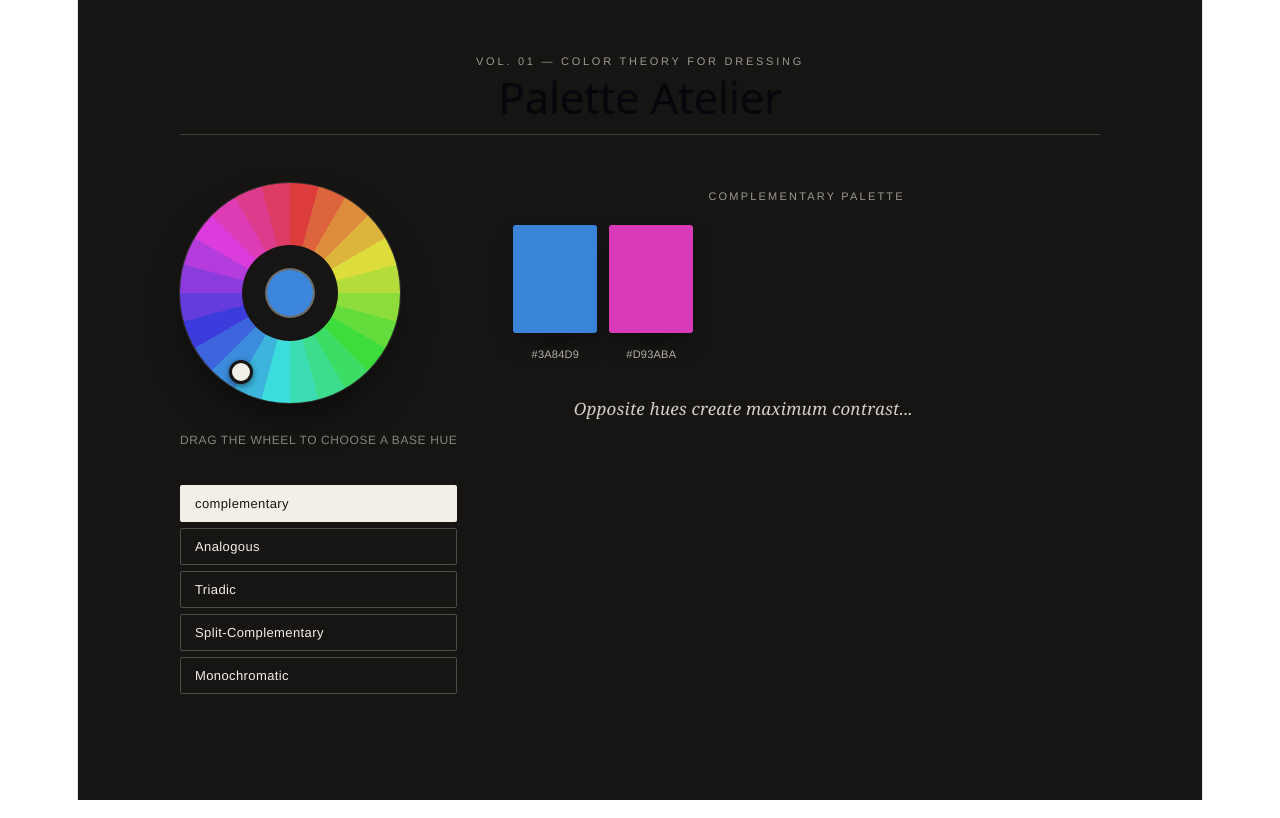
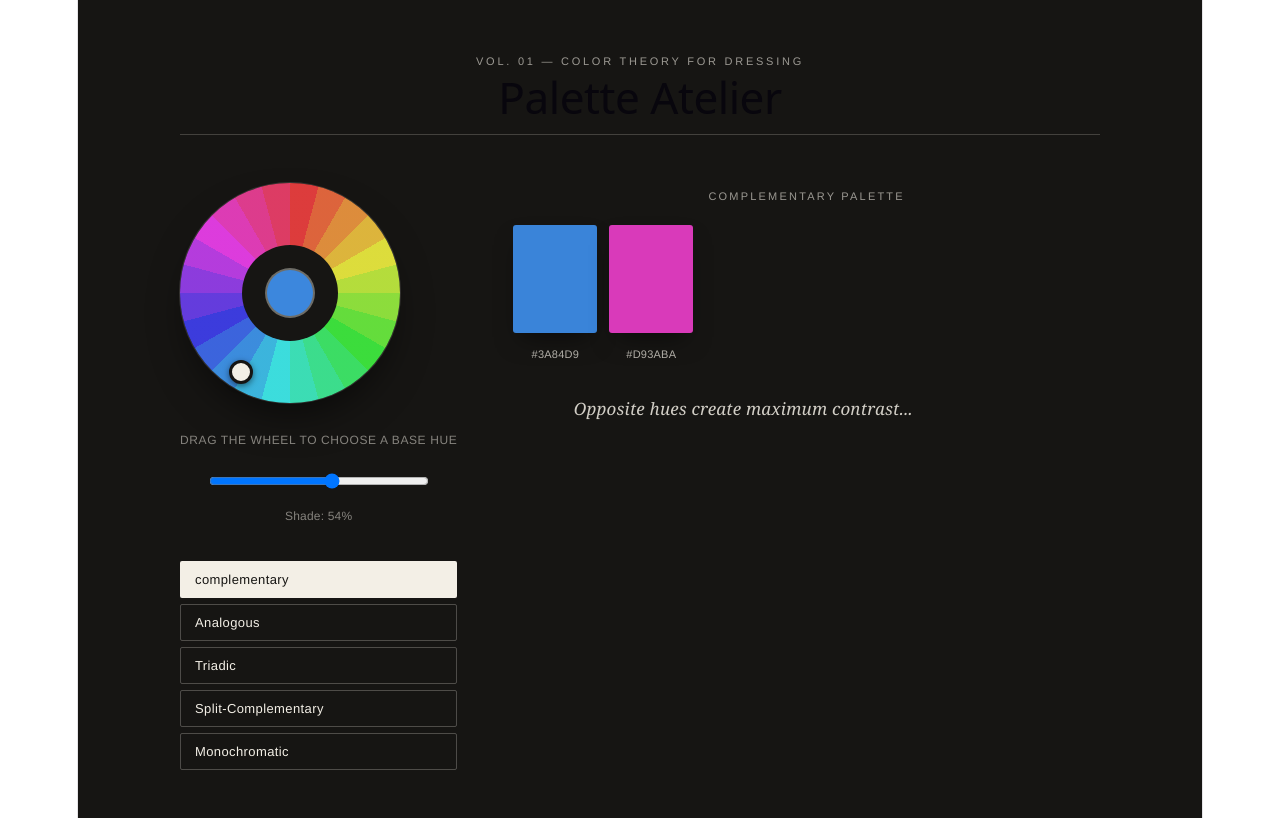
Before and after one commit to JaCrawford92/fashion-palette, a React (Vite) app: page / in a window 1280 px wide. Built offline with nearby package versions, Linux system fonts and the light colour scheme.

Commit message:
fixed swatches that broke from adding shade

```diff
--- a/src/App.jsx
+++ b/src/App.jsx
@@ -43,7 +43,7 @@ const HARMONIES = {
   },
 };
 
-function buildPalette(hue, harmonyKey) {
+function buildPalette(hue, harmonyKey, lightness) {
   const cfg = HARMONIES[harmonyKey];
   const hues = cfg.hues(hue).map(normalize);
   return hues.map((h, i) => ({
@@ -51,7 +51,7 @@ function buildPalette(hue, harmonyKey) {
     hex: hslToHex(
       h,
       harmonyKey === "monochrome" ? 55 : 68,
-      harmonyKey === "monochrome" ? 22 + i * 14 : 54
+      harmonyKey === "monochrome" ? 22 + i * 14 : lightness
     ),
   }));
 };
@@ -159,7 +159,8 @@ function ColorWheel({ hue, onChange }) {
 export default function FashionPalette() {
   const [hue, setHue] = useState(212);
   const [harmonyKey, setHarmonyKey] = useState("complementary");
-  const palette = buildPalette(hue, harmonyKey);
+  const [lightness, setLightness] = useState(54);
+  const palette = buildPalette(hue, harmonyKey, lightness);
   const cfg = HARMONIES[harmonyKey];
 
   return (
@@ -216,6 +217,18 @@ export default function FashionPalette() {
               }}
             >
               Drag the wheel to choose a base hue
+            </div>
+
+             <input
+              type="range"
+              min={20}
+              max={80}
+              value={lightness}
+              onChange={(e) => setLightness(Number(e.target.value))}
+              style={{ width: 220, marginTop: 20 }}
+            />
+            <div style={{ fontFamily: "Helvetica Neue, Arial, sans-serif", fontSize: 12, opacity: 0.5, marginTop: 8 }}>
+              Shade: {lightness}%
             </div>
 
             <div style={{ marginTop: 32, display: "flex", flexDirection: "column", gap: 6 }}>
```
